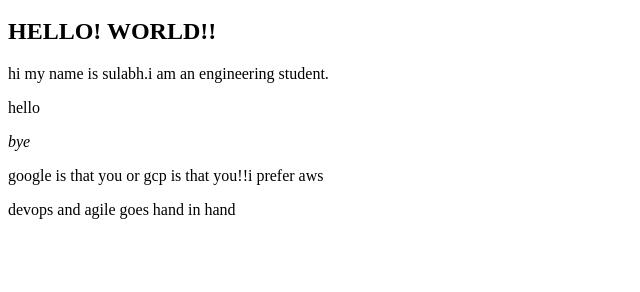
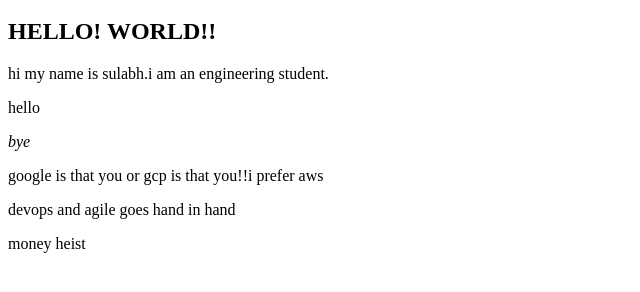
Before and after one commit to sulabh2000/full_auto, a plain HTML site: page index.html in a window 1280 px wide. Shown: the part 48-340 px from the top of the page, without its empty margins (0-640 px from the left). Drawn offline with Linux system fonts and the light colour scheme.

Commit message:
adding line

```diff
--- a/index.html
+++ b/index.html
@@ -10,5 +10,6 @@
                 <i>bye</i>
                 <p>google is that you or gcp is that you!!i prefer aws</p>
                 <p>devops and agile goes hand in hand</p>
+		<p>money heist</p>
         </body>
 </html>
```
